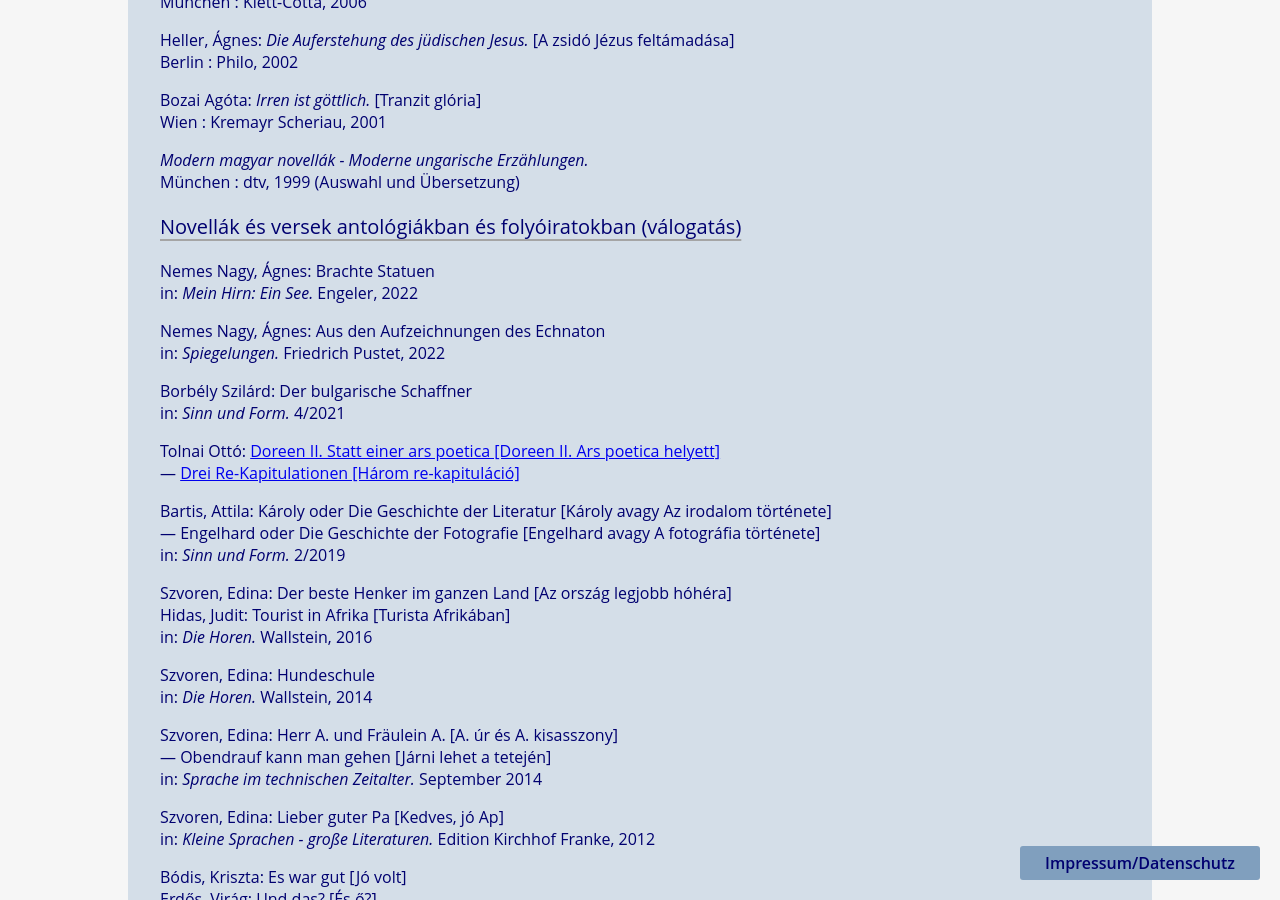
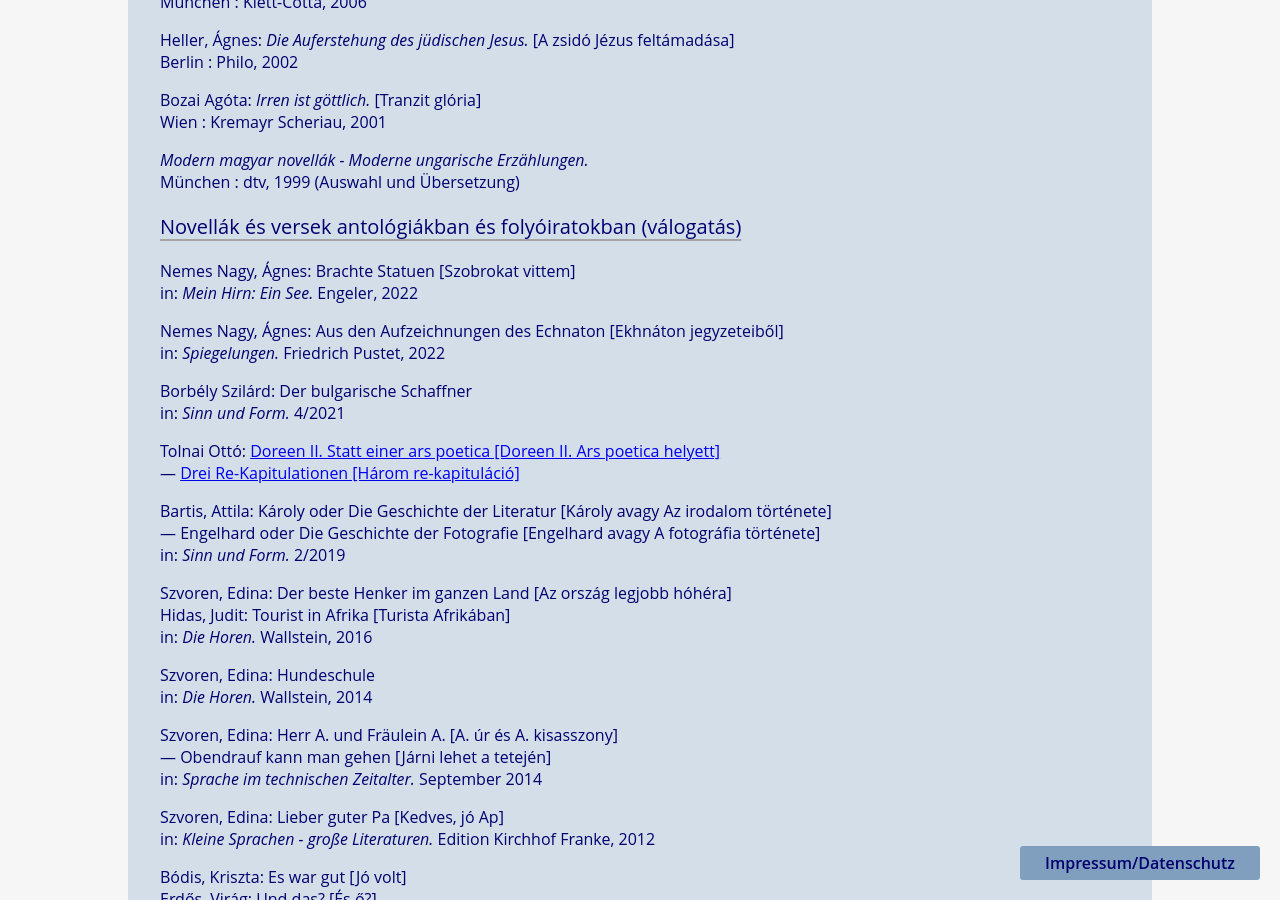
Before and after one commit to rixx/revesz.de, a Jekyll site: the page built from publikationen_ung.md, in a window 1280 px wide and 900 px high, scrolled down 1533 px. Built offline with Jekyll 4.4.1, drawn with Linux system fonts in a browser that asks for light colours.

Commit message:
Update publikationen_ung.md

```diff
--- a/publikationen_ung.md
+++ b/publikationen_ung.md
@@ -31,9 +31,9 @@
 <p>
 
 <h3>Novellák és versek antológiákban és folyóiratokban (válogatás)</h3>
-<p>Nemes Nagy, Ágnes: Brachte Statuen <br>
+<p>Nemes Nagy, Ágnes: Brachte Statuen [Szobrokat vittem]<br>
   in: <span style="font-style:italic;">Mein Hirn: Ein See.</span> Engeler, 2022
-<p>Nemes Nagy, Ágnes: Aus den Aufzeichnungen des Echnaton <br>
+<p>Nemes Nagy, Ágnes: Aus den Aufzeichnungen des Echnaton [Ekhnáton jegyzeteiből]<br>
   in: <span style="font-style:italic;">Spiegelungen.</span> Friedrich Pustet, 2022
 <p>Borbély Szilárd: Der bulgarische Schaffner <br>in: <span style="font-style:italic;">Sinn und Form. </span> 4/2021
 <p>Tolnai Ottó: <a href="https://www.signaturen-magazin.de/otto-tolnai--doreen-2--statt-einer-ars-poetica-.html">Doreen II. Statt einer ars poetica [Doreen II. Ars poetica helyett]</a><br>
```
